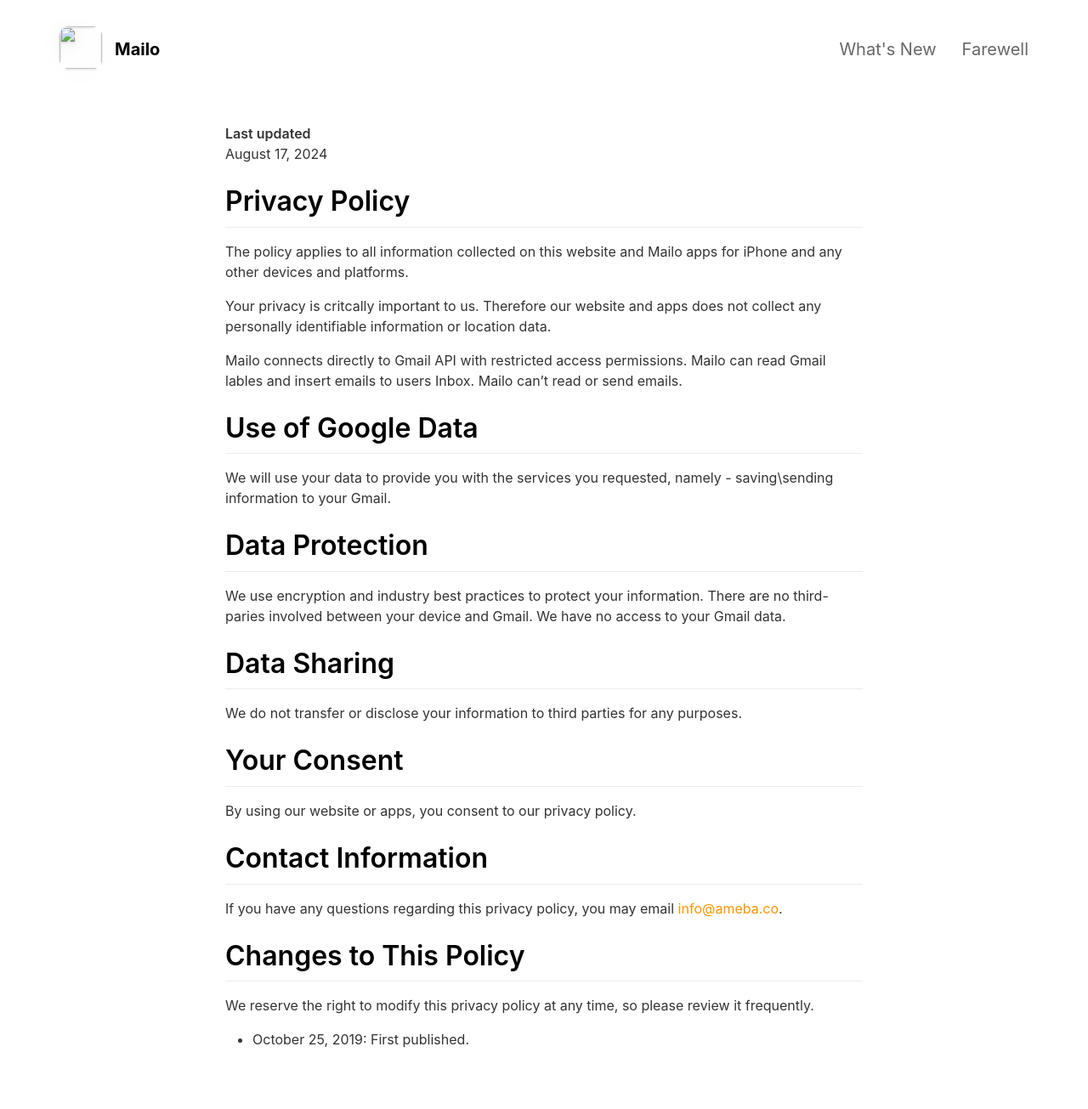
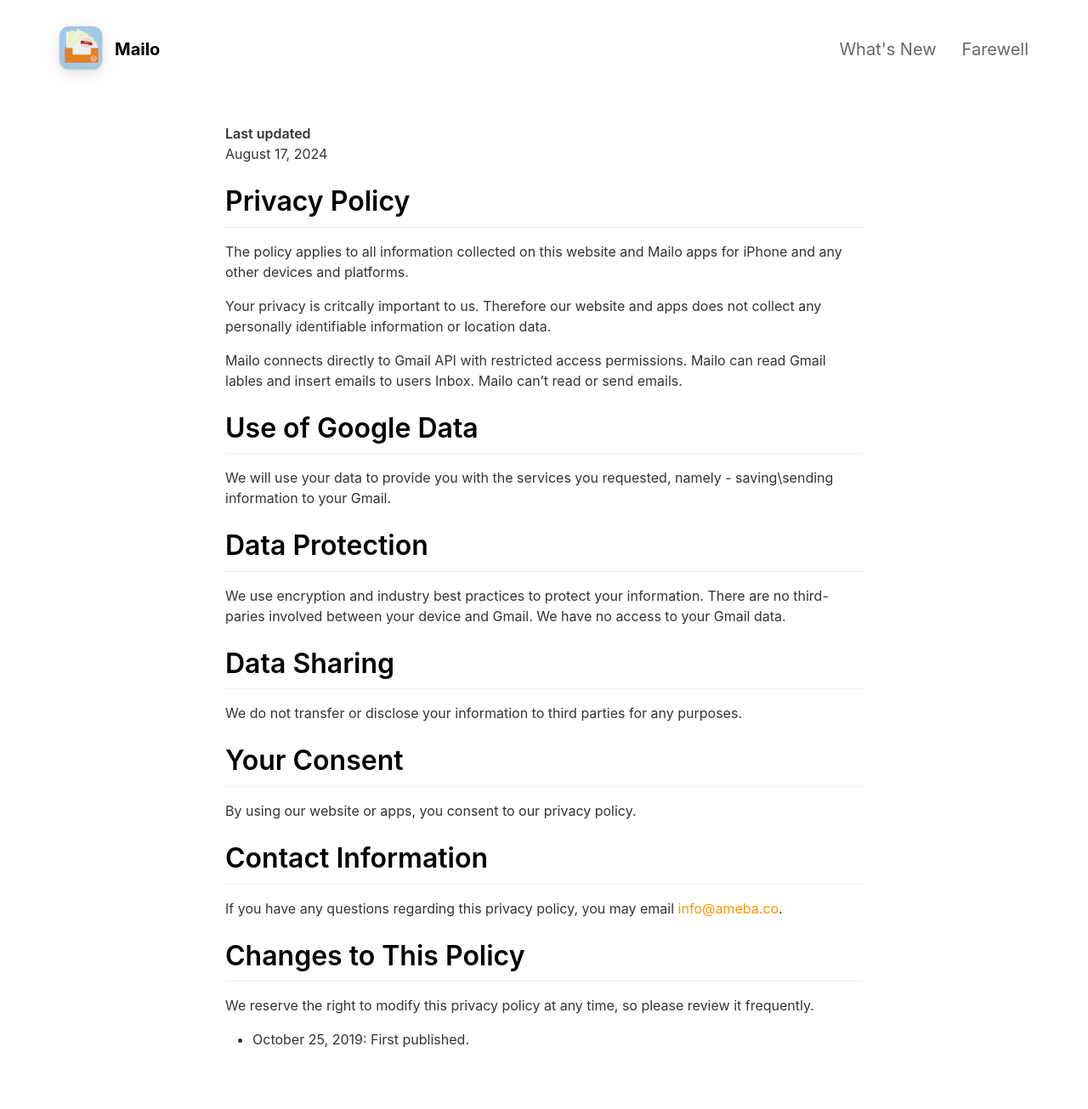
Before and after one commit to amebalabs/mailo-landing, a Jekyll site: the page built from _pages/privacypolicy.md, in a window 1280 px wide. Shown: the whole page at 85% size. Built offline with Jekyll 4.4.1, drawn with Linux system fonts in a browser that asks for light colours; nearby versions of some CDN libraries.

Commit message:
Update _config.yml

```diff
--- a/_config.yml
+++ b/_config.yml
@@ -9,7 +9,7 @@ playstore_link                            :
 presskit_download_link                    :                                           # Enter a link to downloadable file or (e.g. public Dropbox link to a .zip file).
                                                                                       # Or upload your press kit file to assets and set path accordingly (e.g. "assets/your_press_kit.zip").
 
-app_icon                                  : assets/appicon.png                      # Automatically populates if not set and if iOS app ID is set.  Otherwise enter path to icon file manually.
+app_icon                                  : https://mailo.ameba.co/assets/appicon.png                      # Automatically populates if not set and if iOS app ID is set.  Otherwise enter path to icon file manually.
 app_name                                  : Mailo                                          # Automatically populates if not set and if iOS app ID is set.  Otherwise enter manually.
 app_price                                 :                                           # Automatically populates if not set and if iOS app ID is set.  Otherwise enter manually.
 app_description                           : Email yourself fast, easy and secure.
```
